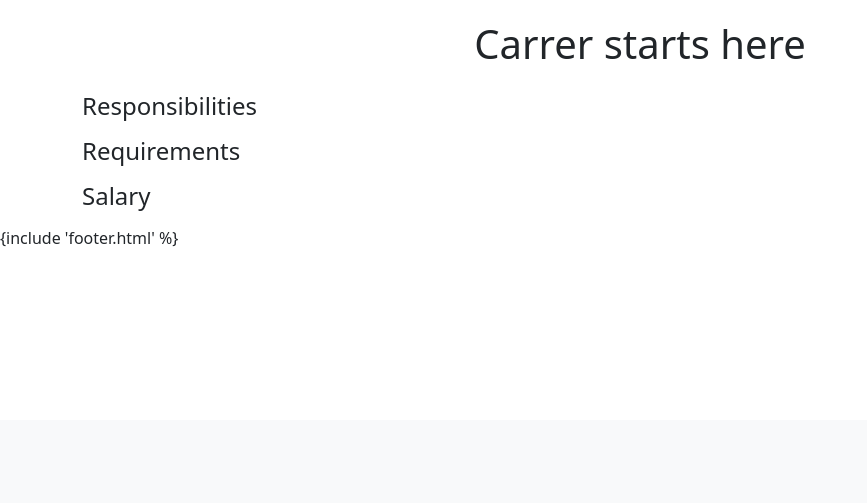
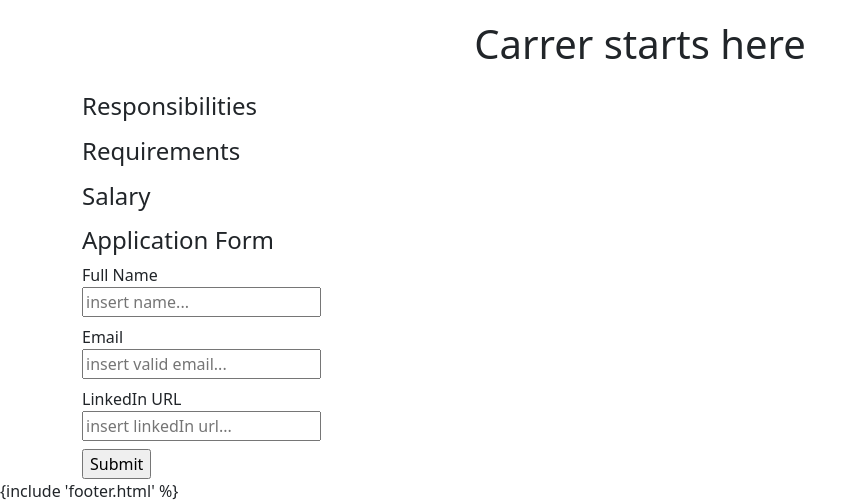
Before and after one commit to L00ka5z78/L00ka5z78-cs50-final-project-careers-website, a Flask app: template templates/jobpage.html in a window 1280 px wide. Shown: the part 380-883 px from the top of the page, without its empty margins (0-867 px from the left). Before the commit the page ends 627 px from the top, so only its background shows below. Run offline with Flask 3, Linux system fonts and the light colour scheme; the template is opened without the code that fills it, so the values that code supplies are empty; some libraries are stand-ins or nearby versions.

Commit message:
form added 29.09.23 11:05

```diff
--- /dev/null
+++ b/templates/application_form.html
@@ -0,0 +1,30 @@
+<!DOCTYPE html>
+<html lang="en">
+<head>
+  <meta charset="UTF-8">
+  <meta http-equiv="X-UA-Compatible" content="IE=edge">
+  <meta name="viewport" content="width=device-width, initial-scale=1.0">
+  <title>Document</title>
+</head>
+<body>
+  <h4>Application Form</h4>
+<form action="">
+  <div class="mb-2">
+    <label>Full Name</label><br>
+  <input type="text" name="full_name"placeholder="insert name...">
+  </div>
+
+  <div class="mb-2">
+     <label>Email</label><br>
+  <input type="text" name="email"placeholder="insert valid email...">
+  </div>
+
+   <div class="mb-2">
+     <label>LinkedIn URL</label><br>
+  <input type="text" name="linkedIn"placeholder="insert linkedIn url...">
+   </div>
+
+  <input type='submit' name="submit">
+</form>
+</body>
+</html>
--- a/templates/jobpage.html
+++ b/templates/jobpage.html
@@ -33,6 +33,7 @@
       </ol>
    <h4>Salary</h4>
   <p>{{job.currency}} {{job.salary}}</p>
+      {% include 'application_form.html' %}
 </div>
   {include 'footer.html' %}
 </body>
--- a/templates/nav.html
+++ b/templates/nav.html
@@ -1,6 +1,6 @@
 <nav class="navbar bg-body-tertiary fixed-top bg-white shadow-sm ">
   <div class="container-fluid">
-    <a class="navbar-brand" href="#">
+    <a class="navbar-brand" href="/">
       <img src="/static/bootstrap-logo.svg" alt="Logo" width="30" height="24" class="d-inline-block align-text-top">
       Careers Page
     </a>
```
